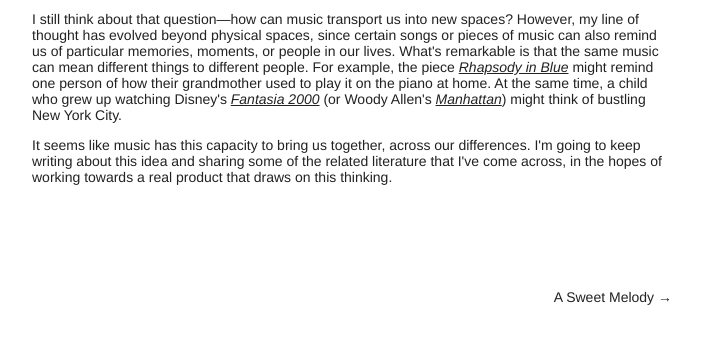
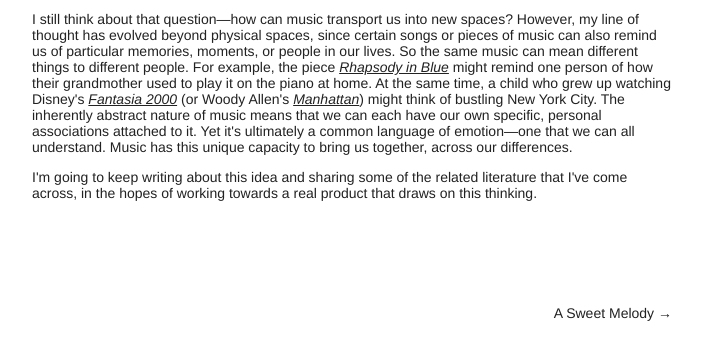
Before and after one commit to bennmcgregor/Personal-Website, a Gatsby site: page /blog/embodied-light in a window 1280 px wide. Shown: the part 821-1184 px from the top of the page, without its empty margins (96-799 px from the left). Built offline with nearby package versions, Linux system fonts and the light colour scheme; Gatsby itself is replaced by a stand-in of ours; some packages are replaced by stand-ins of ours.

Commit message:
edited some wording

```diff
--- a/src/pages/blog/embodied-light.md
+++ b/src/pages/blog/embodied-light.md
@@ -9,9 +9,9 @@ date: "2019-03-04"
 &nbsp;
 You can find the project, including a piece of choral music written for performance in the House of Worship, at [bennmcgregor.com/embodiedlight](https://bennmcgregor.com/embodiedlight).
 
-I still think about that question—how can music transport us into new spaces? However, my line of thought has evolved beyond physical spaces, since certain songs or pieces of music can also remind us of particular memories, moments, or people in our lives. What's remarkable is that the same music can mean different things to different people. For example, the piece [_Rhapsody in Blue_](https://www.youtube.com/watch?v=cH2PH0auTUU) might remind one person of how their grandmother used to play it on the piano at home. At the same time, a child who grew up watching Disney's [_Fantasia 2000_](https://www.youtube.com/watch?v=qWJ-kGuOA_Q) (or Woody Allen's [_Manhattan_](https://www.youtube.com/watch?v=g2akLhosPEg)) might think of bustling New York City.
+I still think about that question—how can music transport us into new spaces? However, my line of thought has evolved beyond physical spaces, since certain songs or pieces of music can also remind us of particular memories, moments, or people in our lives. So the same music can mean different things to different people. For example, the piece [_Rhapsody in Blue_](https://www.youtube.com/watch?v=cH2PH0auTUU) might remind one person of how their grandmother used to play it on the piano at home. At the same time, a child who grew up watching Disney's [_Fantasia 2000_](https://www.youtube.com/watch?v=qWJ-kGuOA_Q) (or Woody Allen's [_Manhattan_](https://www.youtube.com/watch?v=g2akLhosPEg)) might think of bustling New York City. The inherently abstract nature of music means that we can each have our own specific, personal associations attached to it. Yet it's ultimately a common language of emotion—one that we can all understand. Music has this unique capacity to bring us together, across our differences.
 
-It seems like music has this capacity to bring us together, across our differences. I'm going to keep writing about this idea and sharing some of the related literature that I've come across, in the hopes of working towards a real product that draws on this thinking.
+I'm going to keep writing about this idea and sharing some of the related literature that I've come across, in the hopes of working towards a real product that draws on this thinking.
 &nbsp;
 &nbsp;
 &nbsp;
```
